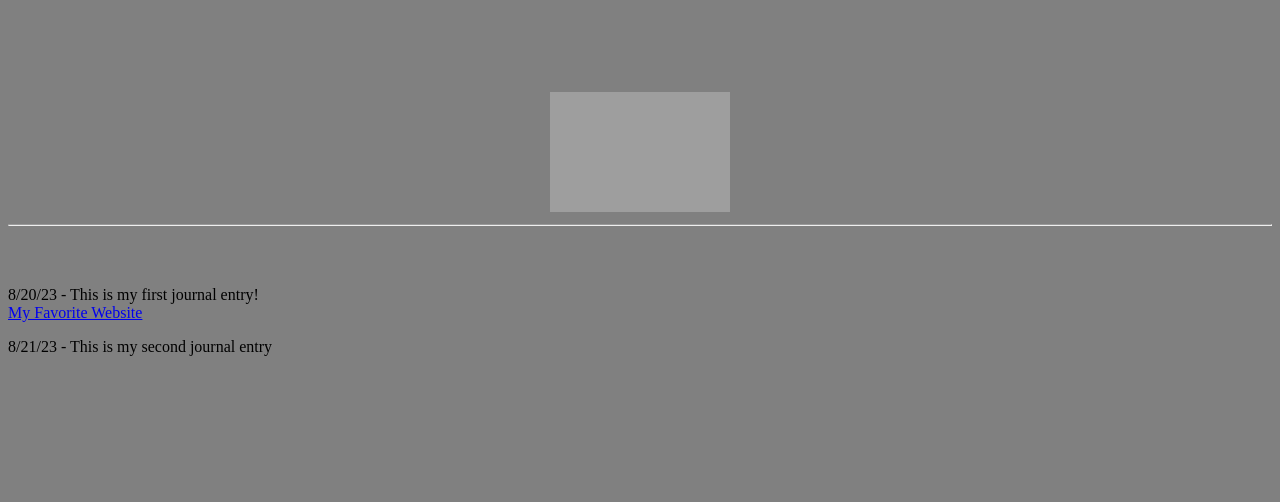
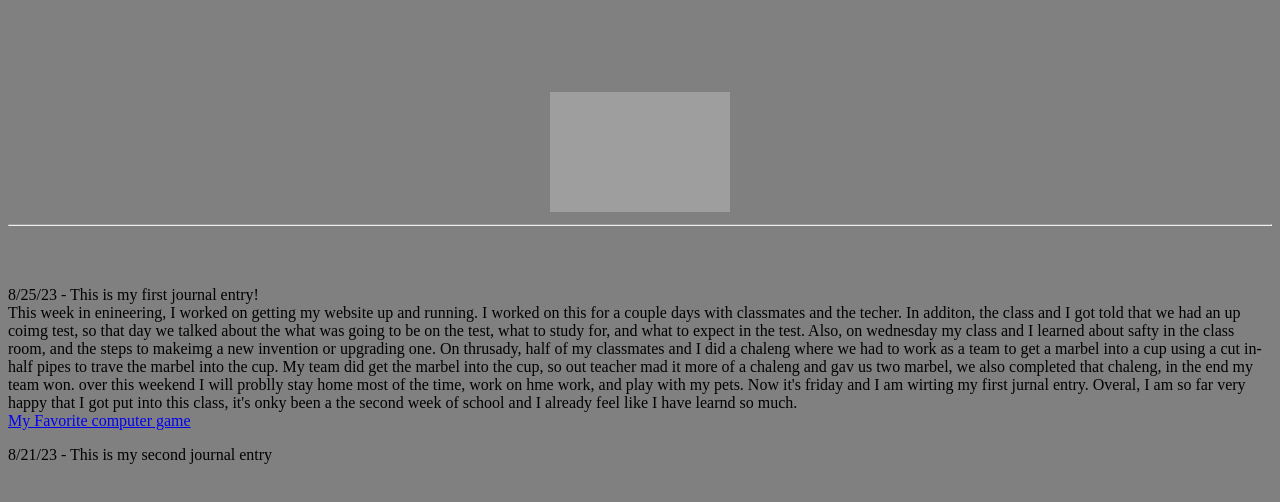
Before and after one commit to llun1609/Engineering, a plain HTML site: page index.html in a window 1280 px wide. Drawn offline with Linux system fonts and the light colour scheme; grey boxes are pictures that could not be loaded.

Commit message:
update #

```diff
--- a/index.html
+++ b/index.html
@@ -13,9 +13,10 @@
         <hr><br><br>
 
         <p>
-            8/20/23 - This is my first journal entry!
+            8/25/23 - This is my first journal entry!<br>
+            This week in enineering, I worked on getting my website up and running. I worked on this for a couple days with classmates and the techer. In additon, the class and I got told that we had an up coimg test, so that day we talked about the what was going to be on the test, what to study for, and what to expect in the test. Also, on wednesday my class and I learned about safty in the class room, and the steps to makeimg a new invention or upgrading one. On thrusady, half of my classmates and I did a chaleng where we had to work as a team to get a marbel into a cup using a cut in-half pipes to trave the marbel into the cup. My team did get the marbel into the cup, so out teacher mad it more of a chaleng and gav us two marbel, we also completed that chaleng, in the end my team won. over this weekend I will problly stay home most of the time, work on hme work, and play with my pets. Now it's friday and I am wirting my first jurnal entry. Overal, I am so far very happy that I got put into this class, it's onky been a the second week of school and I already feel like I have learnd so much.
             <br>
-            <a href="https://letmegooglethat.com/?q=best+website">My Favorite Website</a>
+            <a href="https://www.google.com/search?q=play%20PAC-MAN&si=ACFMAn_CtbKa1jhTIeKc9SQm0ejrOIU46Xy8Dwa3q9Qi5u7JWH1Egd6e8vcNp1DA9nCoO9zPjR7q&biw=1366&bih=617&dpr=1&safe=active&ssui=on">My Favorite computer game</a>
         </p>
 
         <p>
```
